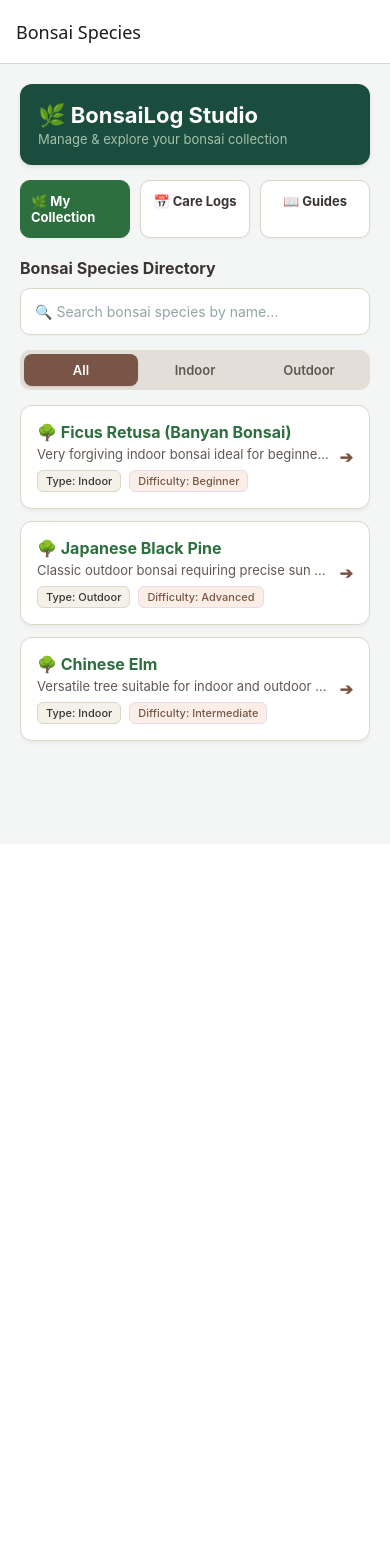
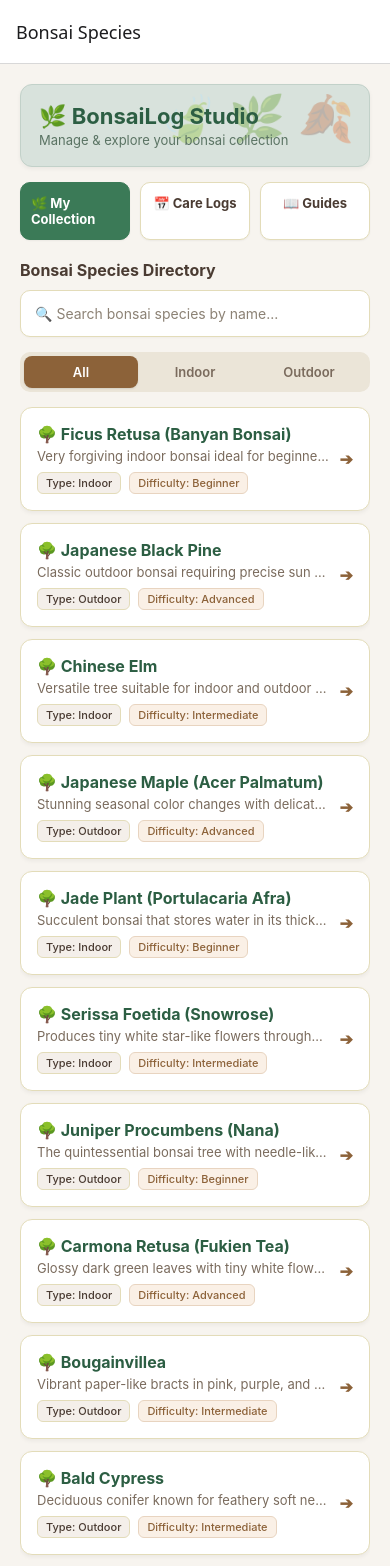
Before and after one commit to Kaushi2002Nishu/BonsaiLog, a React Native app in the folder BonsaiLog/: screen /Directory in a window 390 px wide. Shown: the top 1566 px of the page. Before the commit the page ends 844 px from the top, so only its background shows below. Built offline with nearby package versions, Linux system fonts and the light colour scheme.

Commit message:
modify some UI feachers

```diff
--- a/BonsaiLog/src/data/bonsai.json
+++ b/BonsaiLog/src/data/bonsai.json
@@ -5,19 +5,13 @@
       "name": "Ficus Retusa (Banyan Bonsai)",
       "type": "Indoor",
       "difficulty": "Beginner",
-      "pruningTime": "Spring and Summer",
-      "soilMix": "60% Akadama, 40% Pumice",
-      "wiringGuide": "Wire young branches in spring. Be careful as wood is soft.",
-      "description": "Very forgiving indoor bonsai ideal for beginners."
+      "description": "Very forgiving indoor bonsai ideal for beginners with aerial roots."
     },
     {
       "id": "2",
       "name": "Japanese Black Pine",
       "type": "Outdoor",
       "difficulty": "Advanced",
-      "pruningTime": "Early Summer (Candle pruning)",
-      "soilMix": "80% Lava Rock/Pumice, 20% Akadama",
-      "wiringGuide": "Wire from Autumn to Winter during dormancy.",
       "description": "Classic outdoor bonsai requiring precise sun and watering."
     },
     {
@@ -25,10 +19,126 @@
       "name": "Chinese Elm",
       "type": "Indoor",
       "difficulty": "Intermediate",
-      "pruningTime": "Spring",
-      "soilMix": "50% Organic, 50% Akadama",
-      "wiringGuide": "Wire active shoots during early growth season.",
-      "description": "Versatile tree suitable for indoor and outdoor styling."
+      "description": "Versatile tree suitable for indoor and outdoor styling with small leaves."
+    },
+    {
+      "id": "4",
+      "name": "Japanese Maple (Acer Palmatum)",
+      "type": "Outdoor",
+      "difficulty": "Advanced",
+      "description": "Stunning seasonal color changes with delicate lobed leaves."
+    },
+    {
+      "id": "5",
+      "name": "Jade Plant (Portulacaria Afra)",
+      "type": "Indoor",
+      "difficulty": "Beginner",
+      "description": "Succulent bonsai that stores water in its thick stems and leaves."
+    },
+    {
+      "id": "6",
+      "name": "Serissa Foetida (Snowrose)",
+      "type": "Indoor",
+      "difficulty": "Intermediate",
+      "description": "Produces tiny white star-like flowers throughout the year."
+    },
+    {
+      "id": "7",
+      "name": "Juniper Procumbens (Nana)",
+      "type": "Outdoor",
+      "difficulty": "Beginner",
+      "description": "The quintessential bonsai tree with needle-like evergreen foliage."
+    },
+    {
+      "id": "8",
+      "name": "Carmona Retusa (Fukien Tea)",
+      "type": "Indoor",
+      "difficulty": "Advanced",
+      "description": "Glossy dark green leaves with tiny white flowers and smooth grey bark."
+    },
+    {
+      "id": "9",
+      "name": "Bougainvillea",
+      "type": "Outdoor",
+      "difficulty": "Intermediate",
+      "description": "Vibrant paper-like bracts in pink, purple, and red hues."
+    },
+    {
+      "id": "10",
+      "name": "Bald Cypress",
+      "type": "Outdoor",
+      "difficulty": "Intermediate",
+      "description": "Deciduous conifer known for feathery soft needles and flared trunk base."
+    },
+    {
+      "id": "11",
+      "name": "Pomegranate (Punica Granatum)",
+      "type": "Outdoor",
+      "difficulty": "Intermediate",
+      "description": "Features bright orange-red flowers and miniature edible fruits."
+    },
+    {
+      "id": "12",
+      "name": "Schefflera Arboricola (Dwarf Umbrella Tree)",
+      "type": "Indoor",
+      "difficulty": "Beginner",
+      "description": "Extremely hardy tropical bonsai with glossy compound umbrella leaves."
+    },
+    {
+      "id": "13",
+      "name": "European Olive (Olea Europaea)",
+      "type": "Outdoor",
+      "difficulty": "Intermediate",
+      "description": "Silvery-green foliage with rugged, aged trunk character."
+    },
+    {
+      "id": "14",
+      "name": "Trident Maple",
+      "type": "Outdoor",
+      "difficulty": "Intermediate",
+      "description": "Known for three-lobed leaves and excellent nebari (surface root spread)."
+    },
+    {
+      "id": "15",
+      "name": "Premna Microphylla (Musadang)",
+      "type": "Indoor",
+      "difficulty": "Intermediate",
+      "description": "Fast-growing tropical bonsai with fragrant heart-shaped leaves."
+    },
+    {
+      "id": "16",
+      "name": "Azalea (Rhododendron)",
+      "type": "Outdoor",
+      "difficulty": "Advanced",
+      "description": "Famous for spectacular, colorful spring blooms in pink, red, and white."
+    },
+    {
+      "id": "17",
+      "name": "Brazilian Rain Tree",
+      "type": "Indoor",
+      "difficulty": "Advanced",
+      "description": "Feathery bipinnate leaves that fold up at night and fluffy pink puffball flowers."
+    },
+    {
+      "id": "18",
+      "name": "Boxwood (Buxus)",
+      "type": "Outdoor",
+      "difficulty": "Beginner",
+      "description": "Dense evergreen foliage with small leaves that responds well to heavy pruning."
+    },
+    {
+      "id": "19",
+      "name": "Cotoneaster",
+      "type": "Outdoor",
+      "difficulty": "Beginner",
+      "description": "Produces bright red berries and small white flowers with arching branches."
+    },
+    {
+      "id": "20",
+      "name": "Japanese Larch (Larix Kaempferi)",
+      "type": "Outdoor",
+      "difficulty": "Intermediate",
+      "description": "Deciduous conifer whose soft green needles turn golden-yellow in autumn."
     }
   ],
   "stylingGuides": [
--- a/BonsaiLog/src/screens/DirectoryScreen.jsx
+++ b/BonsaiLog/src/screens/DirectoryScreen.jsx
@@ -14,8 +14,11 @@ export default function DirectoryScreen({ navigation }) {
 
   return (
     <View style={styles.container}>
-      {/* Top Header Banner */}
+      {/* Top Header Banner with Light Green & Brown Watermark Vibe */}
       <View style={styles.headerBanner}>
+        <View style={styles.watermarkContainer}>
+          <Text style={styles.watermarkText}>🍃 🌿 🍂</Text>
+        </View>
         <View>
           <Text style={styles.bannerTitle}>🌿 BonsaiLog Studio</Text>
           <Text style={styles.bannerSub}>Manage & explore your bonsai collection</Text>
@@ -41,7 +44,7 @@ export default function DirectoryScreen({ navigation }) {
       <TextInput
         style={styles.searchInput}
         placeholder="🔍 Search bonsai species by name..."
-        placeholderTextColor="#95a5a6"
+        placeholderTextColor="#8c8275"
         value={search}
         onChangeText={setSearch}
       />
@@ -88,29 +91,45 @@ export default function DirectoryScreen({ navigation }) {
 }
 
 const styles = StyleSheet.create({
-  container: { flex: 1, padding: 20, backgroundColor: '#f4f6f5' },
-  headerBanner: { backgroundColor: '#1b4d3e', padding: 18, borderRadius: 12, marginBottom: 15, shadowColor: '#000', shadowOffset: { width: 0, height: 2 }, shadowOpacity: 0.1, shadowRadius: 4, elevation: 3 },
-  bannerTitle: { fontSize: 22, fontWeight: 'bold', color: '#ffffff' },
-  bannerSub: { fontSize: 13, color: '#a3c1ad', marginTop: 3 },
+  container: { flex: 1, padding: 20, backgroundColor: '#F7F4EF' }, // Soft Cream Background
+  headerBanner: {
+    backgroundColor: '#D8E2DC', // Soft Light Green Background
+    padding: 18,
+    borderRadius: 12,
+    marginBottom: 15,
+    borderWidth: 1,
+    borderColor: '#C2D1C9',
+    overflow: 'hidden',
+    position: 'relative',
+    shadowColor: '#000',
+    shadowOffset: { width: 0, height: 2 },
+    shadowOpacity: 0.05,
+    shadowRadius: 4,
+    elevation: 2
+  },
+  watermarkContainer: { position: 'absolute', right: 15, top: 5, opacity: 0.35 },
+  watermarkText: { fontSize: 45, color: '#8C6239' }, // Brown watermark leaves/icons
+  bannerTitle: { fontSize: 22, fontWeight: 'bold', color: '#2C5E43' },
+  bannerSub: { fontSize: 13, color: '#5A7363', marginTop: 3 },
   navRow: { flexDirection: 'row', gap: 10, marginBottom: 20 },
-  navBtn: { flex: 1, backgroundColor: '#ffffff', paddingVertical: 12, paddingHorizontal: 10, borderRadius: 10, alignItems: 'center', borderWidth: 1, borderColor: '#dcd7c9', shadowColor: '#000', shadowOffset: { width: 0, height: 1 }, shadowOpacity: 0.05, shadowRadius: 2, elevation: 1 },
-  navPrimary: { backgroundColor: '#2e6f40', borderColor: '#2e6f40' },
-  navBtnText: { fontSize: 13, fontWeight: 'bold', color: '#3a3532' },
-  navBtnTextPrimary: { fontSize: 13, fontWeight: 'bold', color: '#ffffff' },
-  sectionHeading: { fontSize: 16, fontWeight: 'bold', color: '#3a3532', marginBottom: 10 },
-  searchInput: { borderWidth: 1, borderColor: '#dcd7c9', padding: 14, borderRadius: 10, marginBottom: 15, backgroundColor: '#ffffff', fontSize: 14, color: '#3a3532', shadowColor: '#000', shadowOffset: { width: 0, height: 1 }, shadowOpacity: 0.03, shadowRadius: 2 },
-  filterRow: { flexDirection: 'row', backgroundColor: '#e3dfd8', padding: 4, borderRadius: 10, marginBottom: 15 },
+  navBtn: { flex: 1, backgroundColor: '#FFFFFF', paddingVertical: 12, paddingHorizontal: 10, borderRadius: 10, alignItems: 'center', borderWidth: 1, borderColor: '#E3DCB9', shadowColor: '#000', shadowOffset: { width: 0, height: 1 }, shadowOpacity: 0.05, shadowRadius: 2, elevation: 1 },
+  navPrimary: { backgroundColor: '#3B7A57', borderColor: '#3B7A57' },
+  navBtnText: { fontSize: 13, fontWeight: 'bold', color: '#4A3B32' },
+  navBtnTextPrimary: { fontSize: 13, fontWeight: 'bold', color: '#FFFFFF' },
+  sectionHeading: { fontSize: 16, fontWeight: 'bold', color: '#4A3B32', marginBottom: 10 },
+  searchInput: { borderWidth: 1, borderColor: '#E3DCB9', padding: 14, borderRadius: 10, marginBottom: 15, backgroundColor: '#FFFFFF', fontSize: 14, color: '#4A3B32', shadowColor: '#000', shadowOffset: { width: 0, height: 1 }, shadowOpacity: 0.03, shadowRadius: 2 },
+  filterRow: { flexDirection: 'row', backgroundColor: '#EBE5D8', padding: 4, borderRadius: 10, marginBottom: 15 },
   filterBtn: { flex: 1, paddingVertical: 8, alignItems: 'center', borderRadius: 8 },
-  activeFilterBtn: { backgroundColor: '#795548', shadowColor: '#000', shadowOffset: { width: 0, height: 1 }, shadowOpacity: 0.1, shadowRadius: 2, elevation: 1 },
-  filterText: { fontWeight: '600', color: '#605852', fontSize: 13 },
-  activeFilterText: { color: '#ffffff' },
-  card: { flexDirection: 'row', alignItems: 'center', padding: 16, backgroundColor: '#ffffff', borderRadius: 12, marginBottom: 12, borderWidth: 1, borderColor: '#dcd7c9', shadowColor: '#000', shadowOffset: { width: 0, height: 2 }, shadowOpacity: 0.05, shadowRadius: 4, elevation: 2 },
+  activeFilterBtn: { backgroundColor: '#8C6239', shadowColor: '#000', shadowOffset: { width: 0, height: 1 }, shadowOpacity: 0.1, shadowRadius: 2, elevation: 1 },
+  filterText: { fontWeight: '600', color: '#7A6B5D', fontSize: 13 },
+  activeFilterText: { color: '#FFFFFF' },
+  card: { flexDirection: 'row', alignItems: 'center', padding: 16, backgroundColor: '#FFFFFF', borderRadius: 12, marginBottom: 12, borderWidth: 1, borderColor: '#E3DCB9', shadowColor: '#000', shadowOffset: { width: 0, height: 2 }, shadowOpacity: 0.05, shadowRadius: 4, elevation: 2 },
   cardContent: { flex: 1 },
-  title: { fontSize: 16, fontWeight: 'bold', color: '#2e6f40', marginBottom: 4 },
-  descSnippet: { fontSize: 13, color: '#605852', marginBottom: 8 },
+  title: { fontSize: 16, fontWeight: 'bold', color: '#2C5E43', marginBottom: 4 },
+  descSnippet: { fontSize: 13, color: '#7A6B5D', marginBottom: 8 },
   badgeRow: { flexDirection: 'row', gap: 8 },
-  badge: { fontSize: 11, backgroundColor: '#f4f1ea', paddingHorizontal: 8, paddingVertical: 3, borderRadius: 6, color: '#3a3532', overflow: 'hidden', fontWeight: '500', borderWidth: 1, borderColor: '#dcd7c9' },
-  diffBadge: { backgroundColor: '#fbeee6', color: '#795548', borderColor: '#e8daef' },
+  badge: { fontSize: 11, backgroundColor: '#F4EFEA', paddingHorizontal: 8, paddingVertical: 3, borderRadius: 6, color: '#4A3B32', overflow: 'hidden', fontWeight: '500', borderWidth: 1, borderColor: '#E3DCB9' },
+  diffBadge: { backgroundColor: '#FAF0E6', color: '#8C6239', borderColor: '#E8D4C0' },
   arrowContainer: { paddingLeft: 10 },
-  arrow: { fontSize: 16, color: '#795548', fontWeight: 'bold' }
+  arrow: { fontSize: 16, color: '#8C6239', fontWeight: 'bold' }
 });
--- a/BonsaiLog/src/screens/ScheduleScreen.jsx
+++ b/BonsaiLog/src/screens/ScheduleScreen.jsx
@@ -62,14 +62,14 @@ export default function ScheduleScreen() {
         <TextInput
           style={styles.input}
           placeholder="Task (e.g., Pruned branches, Watered)"
-          placeholderTextColor="#888"
+          placeholderTextColor="#8c8275"
           value={task}
           onChangeText={setTask}
         />
         <TextInput
           style={styles.input}
           placeholder="Date (YYYY-MM-DD)"
-          placeholderTextColor="#888"
+          placeholderTextColor="#8c8275"
           value={date}
           onChangeText={setDate}
         />
@@ -81,17 +81,18 @@ export default function ScheduleScreen() {
 
       {logs.length === 0 ? (
         <View style={styles.emptyContainer}>
-          <Text style={styles.emptyText}>No care logs recorded yet. Track your watering and pruning above!</Text>
+          <Text style={styles.emptyText}>No care logs recorded yet. Start tracking your maintenance tasks above!</Text>
         </View>
       ) : (
         <FlatList
           data={logs}
           keyExtractor={item => item.id}
+          showsVerticalScrollIndicator={false}
           renderItem={({ item }) => (
             <View style={styles.logCard}>
               <View style={{ flex: 1 }}>
-                <Text style={styles.taskText}>✂️ {item.task}</Text>
-                <Text style={styles.dateText}>📅 {item.date}</Text>
+                <Text style={styles.taskText}>💧 {item.task}</Text>
+                <Text style={styles.dateText}>📅 Date: {item.date}</Text>
               </View>
               <TouchableOpacity style={styles.deleteBtn} onPress={() => deleteLog(item.id)}>
                 <Text style={styles.deleteBtnText}>Delete</Text>
@@ -105,17 +106,17 @@ export default function ScheduleScreen() {
 }
 
 const styles = StyleSheet.create({
-  container: { flex: 1, padding: 16, backgroundColor: '#f4f6f7' },
-  headerTitle: { fontSize: 22, fontWeight: 'bold', marginBottom: 15, color: '#1b4f72' },
-  formContainer: { backgroundColor: '#fff', padding: 12, borderRadius: 10, marginBottom: 15, elevation: 2 },
-  input: { borderWidth: 1, borderColor: '#d5dbdb', padding: 10, borderRadius: 8, marginBottom: 10, backgroundColor: '#fafafa' },
-  addButton: { backgroundColor: '#2980b9', padding: 12, borderRadius: 8, alignItems: 'center' },
-  addButtonText: { color: '#fff', fontWeight: 'bold', fontSize: 15 },
-  logCard: { flexDirection: 'row', justifyContent: 'space-between', alignItems: 'center', padding: 15, backgroundColor: '#fff', borderRadius: 10, marginBottom: 10, elevation: 2, borderWidth: 1, borderColor: '#d4e6f1' },
-  taskText: { fontSize: 16, fontWeight: 'bold', color: '#1b4f72' },
-  dateText: { fontSize: 13, color: '#566573', marginTop: 4 },
-  deleteBtn: { backgroundColor: '#e74c3c', paddingVertical: 6, paddingHorizontal: 12, borderRadius: 6 },
-  deleteBtnText: { color: '#fff', fontWeight: 'bold', fontSize: 12 },
+  container: { flex: 1, padding: 20, backgroundColor: '#F7F4EF' }, // Soft Cream Background
+  headerTitle: { fontSize: 22, fontWeight: 'bold', marginBottom: 15, color: '#2C5E43' },
+  formContainer: { backgroundColor: '#FFFFFF', padding: 16, borderRadius: 12, marginBottom: 15, borderWidth: 1, borderColor: '#E3DCB9', shadowColor: '#000', shadowOffset: { width: 0, height: 2 }, shadowOpacity: 0.05, shadowRadius: 4, elevation: 2 },
+  input: { borderWidth: 1, borderColor: '#E3DCB9', padding: 12, borderRadius: 10, marginBottom: 12, backgroundColor: '#FAF8F5', color: '#4A3B32' },
+  addButton: { backgroundColor: '#3B7A57', padding: 14, borderRadius: 10, alignItems: 'center', shadowColor: '#000', shadowOffset: { width: 0, height: 1 }, shadowOpacity: 0.1, shadowRadius: 2, elevation: 2 },
+  addButtonText: { color: '#FFFFFF', fontWeight: 'bold', fontSize: 15 },
+  logCard: { flexDirection: 'row', justifyContent: 'space-between', alignItems: 'center', padding: 16, backgroundColor: '#FFFFFF', borderRadius: 12, marginBottom: 12, borderWidth: 1, borderColor: '#E3DCB9', shadowColor: '#000', shadowOffset: { width: 0, height: 2 }, shadowOpacity: 0.05, shadowRadius: 4, elevation: 2 },
+  taskText: { fontSize: 16, fontWeight: 'bold', color: '#2C5E43' },
+  dateText: { fontSize: 13, color: '#7A6B5D', marginTop: 4 },
+  deleteBtn: { backgroundColor: '#8C6239', paddingVertical: 8, paddingHorizontal: 14, borderRadius: 8 },
+  deleteBtnText: { color: '#FFFFFF', fontWeight: 'bold', fontSize: 12 },
   emptyContainer: { alignItems: 'center', marginTop: 40 },
-  emptyText: { textAlign: 'center', color: '#95a5a6', fontSize: 15 }
+  emptyText: { textAlign: 'center', color: '#8c8275', fontSize: 15 }
 });
--- a/BonsaiLog/src/screens/StylingGuideScreen.jsx
+++ b/BonsaiLog/src/screens/StylingGuideScreen.jsx
@@ -24,9 +24,9 @@ export default function StylingGuideScreen() {
 }
 
 const styles = StyleSheet.create({
-  container: { flex: 1, padding: 16, backgroundColor: '#f4f6f7' },
-  screenTitle: { fontSize: 18, fontWeight: 'bold', color: '#2c3e50', marginBottom: 15 },
-  card: { padding: 16, backgroundColor: '#fff', borderRadius: 12, marginBottom: 12, elevation: 2, borderWidth: 1, borderColor: '#eaeded' },
-  styleTitle: { fontSize: 17, fontWeight: 'bold', color: '#117864', marginBottom: 8 },
-  description: { fontSize: 14, color: '#566573', lineHeight: 22 }
+  container: { flex: 1, padding: 20, backgroundColor: '#f0f4f1' },
+  screenTitle: { fontSize: 18, fontWeight: 'bold', color: '#1b4d3e', marginBottom: 15 },
+  card: { padding: 16, backgroundColor: '#ffffff', borderRadius: 12, marginBottom: 12, borderWidth: 1, borderColor: '#dcd7c9', shadowColor: '#000', shadowOffset: { width: 0, height: 2 }, shadowOpacity: 0.05, shadowRadius: 4, elevation: 2 },
+  styleTitle: { fontSize: 17, fontWeight: 'bold', color: '#795548', marginBottom: 8 },
+  description: { fontSize: 14, color: '#605852', lineHeight: 22 }
 });
```
